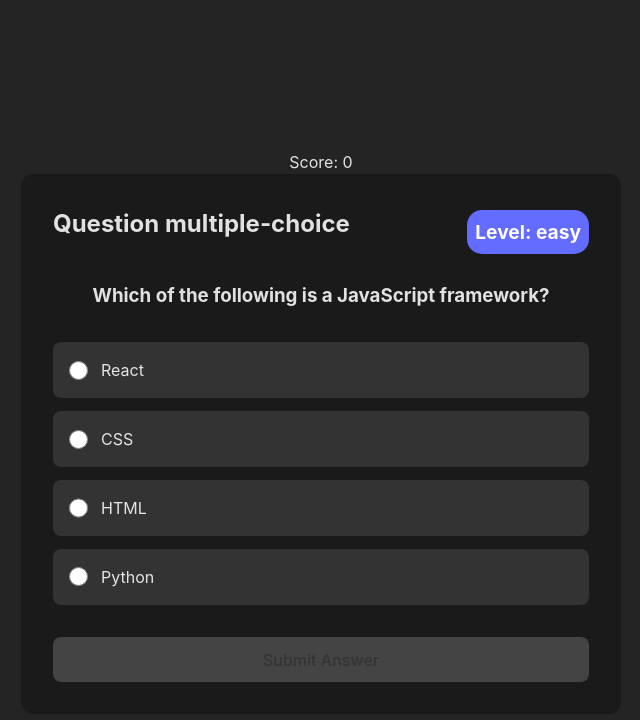
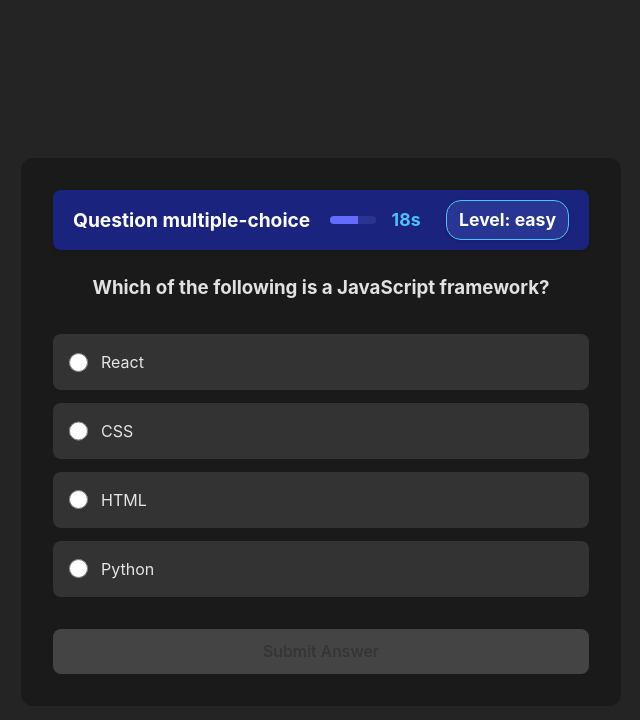
Before and after one commit to its-samarth/MilaapOnReact, a React (Vite) app: page / in a window 1280 px wide. Both pictures are taken after a click on the button "Start Quiz". Shown: the top 720 px of the page, without its empty margins (319-959 px from the left). Built offline with nearby package versions, Linux system fonts and the light colour scheme.

Commit message:
added a timer for quiz

```diff
--- a/src/App.jsx
+++ b/src/App.jsx
@@ -92,7 +92,7 @@ function App() {
 
   return (
     <div className="app">
-       {gameState !== 'start' && <ScoreCounter score={score} />}
+
 
       {gameState === 'start' && <StartScreen onStart={handleStart} />}
 
--- /dev/null
+++ b/src/components/QuestionScreen.css
@@ -0,0 +1,66 @@
+.question-header {
+    display: flex;
+    align-items: center;
+    justify-content: space-between;
+    gap: 20px;
+    padding: 10px 20px;
+    background-color: #1a237e; /* Deep navy blue */
+    border-radius: 8px;
+    box-shadow: 0 2px 4px rgba(0, 0, 0, 0.1);
+  }
+
+  .question-header h2 {
+    margin: 0;
+    font-size: 1.2rem;
+    white-space: nowrap;
+    color: #ffffff; /* White text for contrast */
+  }
+
+  .timer-display {
+    display: flex;
+    align-items: center;
+    gap: 10px;
+    flex: 1;
+    max-width: 300px;
+  }
+
+  .timer-bar {
+    flex-grow: 1;
+    height: 8px;
+    background-color: #283593; /* Slightly lighter navy */
+    border-radius: 4px;
+    overflow: hidden;
+  }
+
+  .timer-progress {
+    height: 100%;
+    transition: width 1s linear, background-color 0.3s ease;
+    background-color: #4fc3f7; /* Light blue for progress */
+  }
+
+  .timer-progress.warning {
+    background-color: #ff4444; /* Red for warning */
+  }
+
+  .timer-text {
+    font-size: 1.1rem;
+    font-weight: bold;
+    min-width: 40px;
+    color: #4fc3f7; /* Light blue to match progress */
+  }
+
+  .timer-text.warning {
+    color: #ff4444; /* Red for warning */
+  }
+
+  .level-badge {
+    background-color: #283593; /* Slightly lighter navy */
+    color: #ffffff;
+    padding: 6px 12px;
+    border-radius: 15px;
+    font-weight: bold;
+    font-size: 1.1rem;
+    white-space: nowrap;
+    border: 1px solid #4fc3f7; /* Light blue border */
+    box-shadow: 0 1px 3px rgba(0, 0, 0, 0.2);
+  }
--- a/src/components/QuestionScreen.jsx
+++ b/src/components/QuestionScreen.jsx
@@ -1,6 +1,5 @@
-// components/QuestionScreen.jsx
-import { useState } from "react";
-
+import { useState, useEffect } from "react";
+import "./QuestionScreen.css";
 export default function QuestionScreen({
   question,
   onSubmitAnswer,
@@ -10,24 +9,60 @@ export default function QuestionScreen({
 }) {
   const [selectedAnswer, setSelectedAnswer] = useState("");
   const [textAnswer, setTextAnswer] = useState("");
+  const [timeLeft, setTimeLeft] = useState(30);
 
-  const handleSubmit = () => {
+
+  useEffect(() => {
+    if (feedback) return;
+
+    const timer = setInterval(() => {
+      setTimeLeft((prevTime) => {
+        if (prevTime <= 1) {
+          clearInterval(timer);
+          // Capture current answer state immediately
+          const currentAnswer = question.type === "text-input" ? textAnswer : selectedAnswer;
+          setTimeout(() => {
+            handleSubmit(currentAnswer); // Pass the captured answer from the timer
+          }, 0);
+          return 0;
+        }
+        return prevTime - 1;
+      });
+    }, 1000);
+
+    return () => clearInterval(timer);
+  }, [feedback, question, textAnswer, selectedAnswer]);
+  // Reset all states when question changes
+  useEffect(() => {
+    setTimeLeft(20);
+    setSelectedAnswer("");
+    setTextAnswer("");
+    }, [question]);
+
+    const handleSubmit = (forcedAnswer) => {
       let isCorrect = false;
+      // Use forcedAnswer if provided (from timer), otherwise use current state
+
+      const answer = forcedAnswer?.target?.value ?? forcedAnswer ?? (question.type === "text-input" ? textAnswer : selectedAnswer);
+      console.log("Submitting answer:", {
+        givenAnswer: answer,
+        correctAnswer: question.correctAnswer,
+        questionType: question.type
+      });
       switch (question.type) {
         case "multiple-choice":
         case "true-false":
-        isCorrect = selectedAnswer === question.correctAnswer;
+          isCorrect = String(answer).toLowerCase() === String(question.correctAnswer).toLowerCase();
           break;
         case "text-input":
-        isCorrect =
-          textAnswer.trim().toLowerCase() ===
-          question.correctAnswer.toLowerCase().trim();
+          isCorrect = answer.trim().toLowerCase() === question.correctAnswer.toLowerCase().trim();
           break;
         default:
           isCorrect = false;
       }
       onSubmitAnswer(isCorrect, question.correctAnswer);
     };
+
 
   if (feedback) {
     return (
@@ -45,20 +80,23 @@ export default function QuestionScreen({
     <div className="question-screen">
       <div className="question-header">
   <h2>Question {question.type}</h2>
-        <p
+  <div className="timer-display">
+    <div className="timer-bar">
+      <div
+        className="timer-progress"
         style={{
-            backgroundColor: "#646cff",
-            color: "#fff",
-            padding: "0.5rem ",
-            borderRadius: "15px",
-            fontWeight: "bold",
-            display: "inline-block",
-            fontSize: "1.2rem",
-            margin: "4px 0",
+          width: `${(timeLeft / 30) * 100}%`,
+          backgroundColor: timeLeft <= 10 ? '#ff4444' : '#646cff'
         }}
-        >
+      />
+    </div>
+    <span className={`timer-text ${timeLeft <= 10 ? 'warning' : ''}`}>
+      {timeLeft}s
+    </span>
+  </div>
+  <span className="level-badge">
     Level: {currentLevel}
-        </p>
+  </span>
 </div>
 
       <h3 className="question-text">{question.question}</h3>
@@ -111,11 +149,12 @@ export default function QuestionScreen({
           value={textAnswer}
           onChange={(e) => setTextAnswer(e.target.value)}
           placeholder="Type your answer here..."
+          autoFocus
         />
       )}
 
       <button
-        onClick={handleSubmit}
+         onClick={() => handleSubmit()}
         disabled={
           (question.type !== "text-input" && !selectedAnswer) ||
           (question.type === "text-input" && !textAnswer.trim())
```
Also changed, not shown: src/components/Timer.jsx (added, +48 -0 lines). Lines whose indentation alone changed are shown as unchanged.
